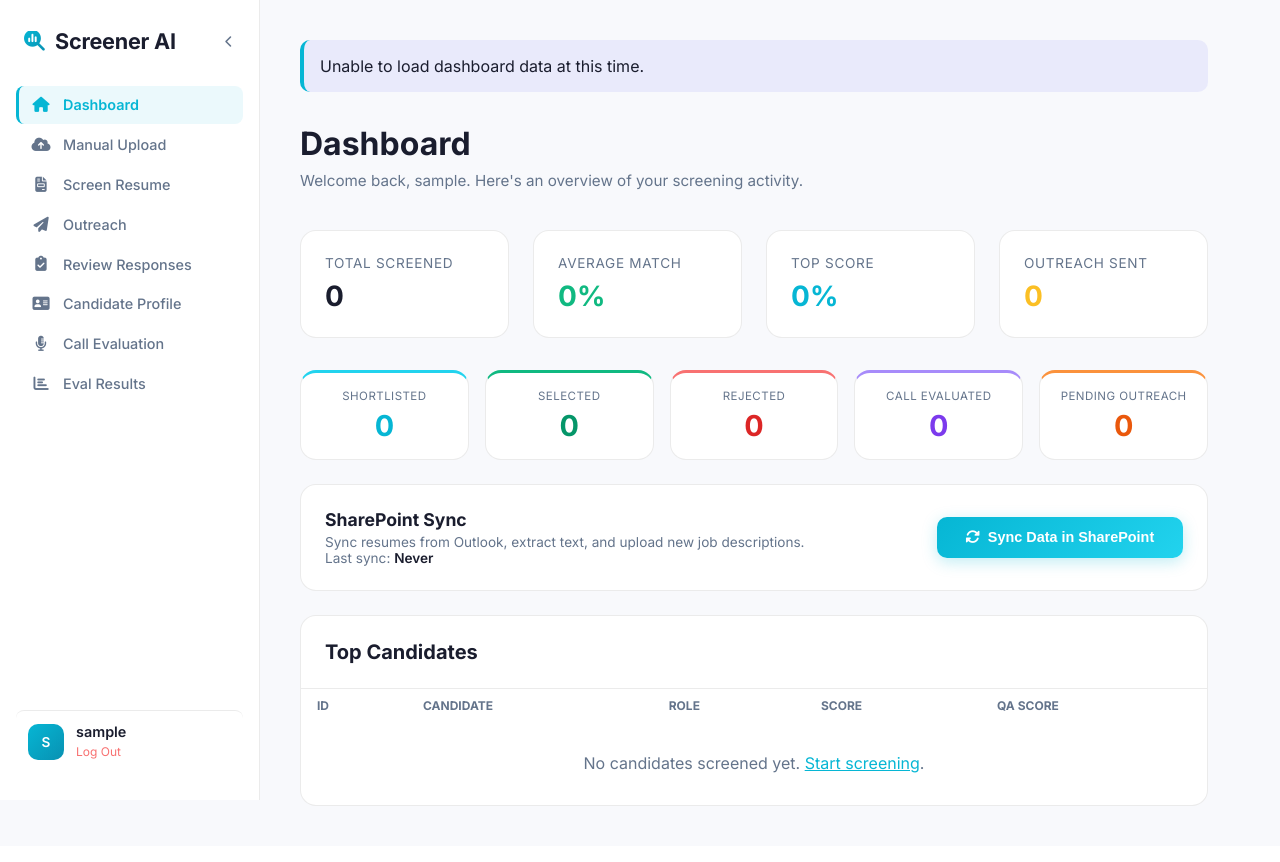
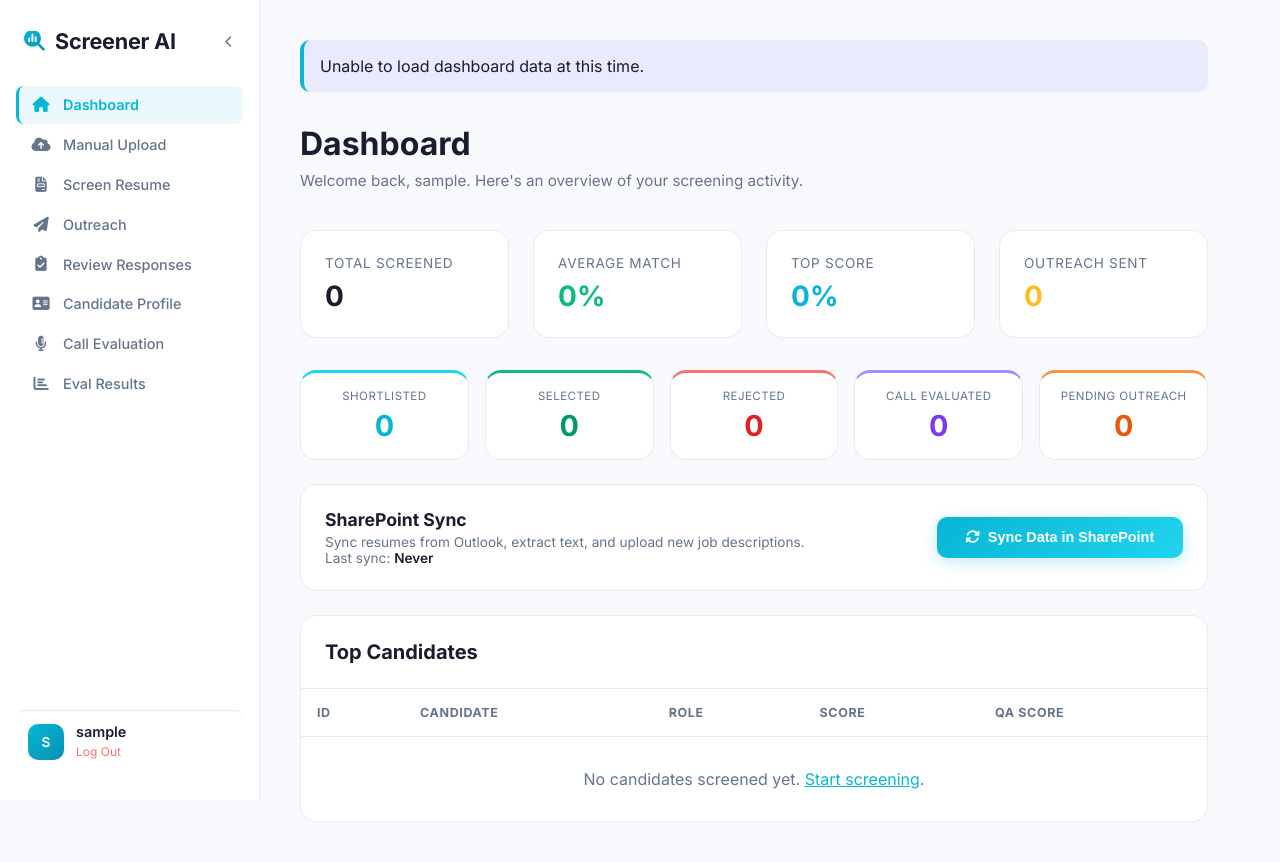
Before and after one commit to RHS-HIRAL/Resume-Screener-Flask, a Flask app: page / in a window 1280 px wide. Before the commit the page ends 806 px from the top, so only its background shows below. Run offline with Flask 3, Linux system fonts and the light colour scheme; the visitor is signed in with stand-in values (Sample User, id 1); data that the repository does not hold is empty; some libraries are stand-ins or nearby versions.

Commit message:
-> Fixed the issue where the table headers were missing a separation line from the first row. -> Call Evaluation Score Normalization in history panel    - qa.html

```diff
--- a/app/static/css/style.css
+++ b/app/static/css/style.css
@@ -436,7 +436,6 @@
     top: 0; left: 0; right: 0; bottom: 0;
     background: rgba(255,255,255,0.02);
     z-index: -1;
-    border-bottom: 1px solid var(--border-color);
 }
 
 table {
@@ -444,6 +443,15 @@
     border-collapse: collapse;
     table-layout: auto;
     min-width: 800px;
+}
+
+thead th {
+    border-bottom: 1px solid var(--border-color);
+    padding: 1rem;
+    font-size: 0.78rem;
+    text-transform: uppercase;
+    color: var(--text-secondary);
+    letter-spacing: 0.05em;
 }
 
 /* ══════════════════════════════════════════════════════════════════════════
--- a/app/templates/dashboard.html
+++ b/app/templates/dashboard.html
@@ -200,11 +200,11 @@
     <div style="overflow-x: auto; max-height: 320px; overflow-y: auto;">
         <table style="width: 100%; border-collapse: collapse; text-align: left;">
             <thead style="position: sticky; top: 0; z-index: 1;">
-                <tr style="background: var(--card-bg); color: var(--text-secondary); font-size: 0.75rem; text-transform: uppercase;">
-                    <th style="padding: 0.55rem 1rem;">Role</th>
-                    <th style="padding: 0.55rem 1rem; text-align: center;">Candidates</th>
-                    <th style="padding: 0.55rem 1rem; text-align: center;">Avg Score</th>
-                    <th style="padding: 0.55rem 1rem; text-align: center;">Selected</th>
+                <tr style="background: var(--card-bg);">
+                    <th style="padding: 1rem;">Role</th>
+                    <th style="padding: 1rem; text-align: center;">Candidates</th>
+                    <th style="padding: 1rem; text-align: center;">Avg Score</th>
+                    <th style="padding: 1rem; text-align: center;">Selected</th>
                 </tr>
             </thead>
             <tbody>
@@ -245,12 +245,12 @@
     <div class="table-scroll-x" style="overflow-x: auto; max-height: 360px; overflow-y: auto;">
         <table style="width: 100%; border-collapse: collapse; text-align: left;">
             <thead style="position: sticky; top: 0; z-index: 1;">
-                <tr style="background: var(--card-bg); color: var(--text-secondary); font-size: 0.75rem; text-transform: uppercase;">
-                    <th style="padding: 0.55rem 1rem;">ID</th>
-                    <th style="padding: 0.55rem 1rem;">Candidate</th>
-                    <th style="padding: 0.55rem 1rem;">Role</th>
-                    <th style="padding: 0.55rem 1rem;">Score</th>
-                    <th style="padding: 0.55rem 1rem;">QA Score</th>
+                <tr style="background: var(--card-bg);">
+                    <th style="padding: 1rem;">ID</th>
+                    <th style="padding: 1rem;">Candidate</th>
+                    <th style="padding: 1rem;">Role</th>
+                    <th style="padding: 1rem;">Score</th>
+                    <th style="padding: 1rem;">QA Score</th>
                 </tr>
             </thead>
             <tbody>
```
Also changed, not shown: app/templates/call_eval_results.html (+7 -7 lines), app/templates/qa.html (+22 -5 lines), app/templates/responses.html (+9 -10 lines).
